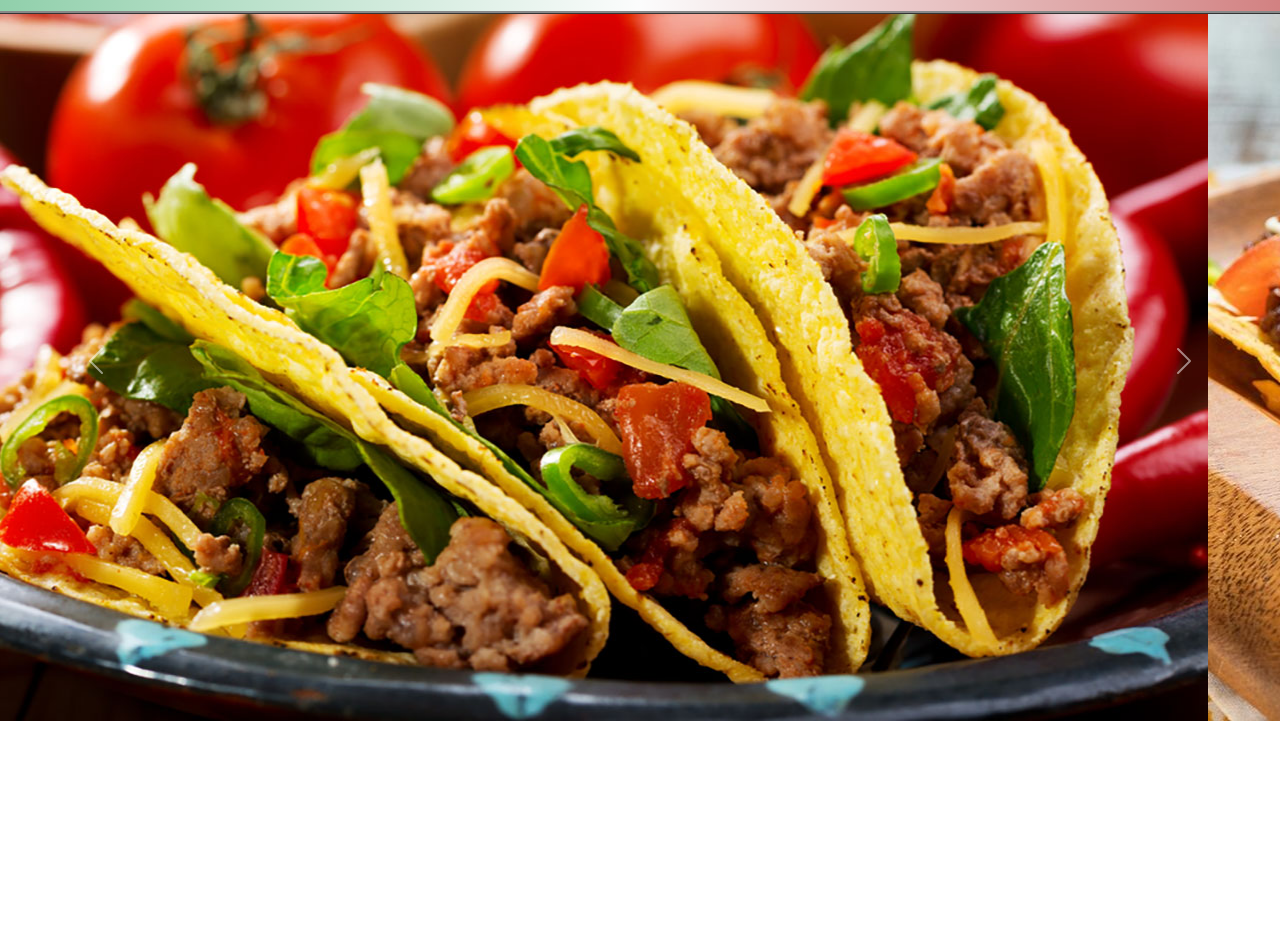
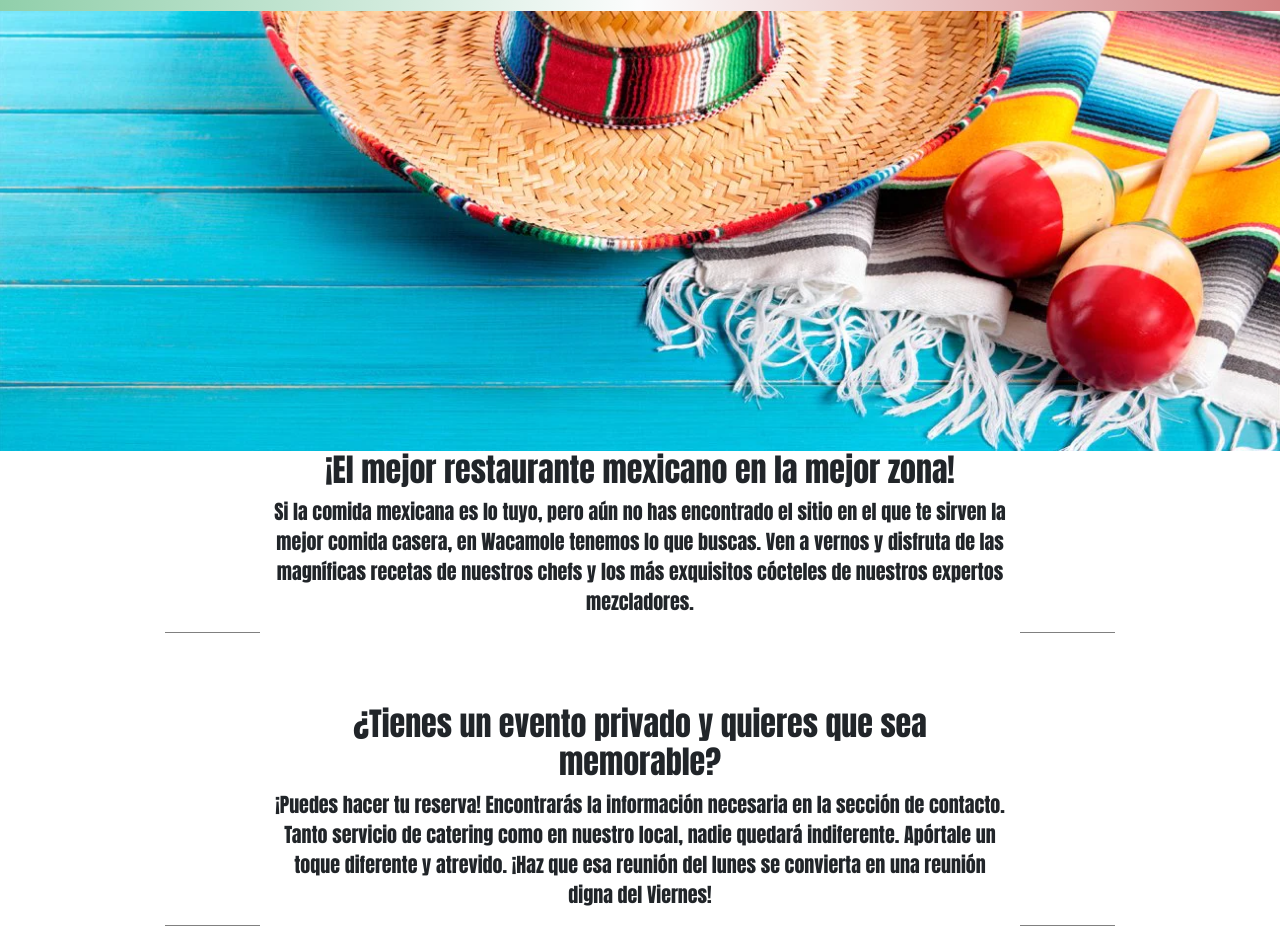
Before and after one commit to demianIsNotAvailable/FSDemian-Responsive-2.0, a plain HTML site: page index.html in a window 1280 px wide. Shown: the part 95-1021 px from the top of the page. Before the commit the page ends 816 px from the top, so only its background shows below. Drawn offline with nearby package versions, Linux system fonts and the light colour scheme.

Commit message:
Terminado. Si me da tiempo a lanzar otro commit, quedará más pulido.

```diff
--- a/css/styles.css
+++ b/css/styles.css
@@ -1,28 +1,18 @@
 * {
   font-family: Impact, Haettenschweiler, "Arial Narrow Bold", sans-serif;
 }
-
-
-
-
-
-
 
 #logo {
   height: 5rem;
 }
 
 #navegador {
-
   background: linear-gradient(
     90deg,
     rgba(41, 166, 92, 0.5035384427584135) 0%,
     rgba(255, 255, 255, 0.5035384427584135) 50%,
     rgba(172, 10, 10, 0.5035384427584135) 100%
   );
-  border-bottom-style: ridge;
-  border-bottom-width: 0.2rem;
-  border-bottom-color: #888;
 }
 
 .navbar-nav {
@@ -61,7 +51,6 @@ background: linear-gradient(
     rgba(255, 255, 255, 0.5035384427584135) 50%,
     rgba(172, 10, 10, 0.5035384427584135) 100%
   );
-
 }
 
 .capt {
@@ -69,13 +58,27 @@ background: linear-gradient(
 }
 .green {
   color: rgb(41, 166, 92);
-
 }
 .red {
-  color: rgb(212, 30, 30)
+  color: rgb(212, 30, 30);
 }
 
 .responsive {
   width: 100%;
-  height: 100%
+  height: 100%;
 }
+
+.border1 {
+  border-bottom-style: solid;
+  border-bottom-width: 0.1em;
+  border-bottom-color: grey;
+}
+
+.vw-100vw {
+  width: 95vw;
+  height: auto;
+}
+
+.texto-inicio {
+  font-size: 20px;
+}
--- a/index.html
+++ b/index.html
@@ -4,7 +4,8 @@
     <meta charset="UTF-8" />
     <meta http-equiv="X-UA-Compatible" content="IE=edge" />
     <meta name="viewport" content="width=device-width, initial-scale=1.0" />
-    <title>Document</title>
+    <title>Wacamole Restaurant</title>
+    <link rel="icon" type="image/png" href="img/favi.png" />
 
     <link
       href="https://cdn.jsdelivr.net/npm/bootstrap@5.3.0-alpha1/dist/css/bootstrap.min.css"
@@ -50,45 +51,51 @@
     </nav>
     <br /><br /><br /><br />
 
-    <!-- Carousel -->
-
-    <div
-      id="carouselExampleControls"
-      class="carousel slide"
-      data-bs-ride="carousel"
-    >
-      <div class="carousel-inner">
-        <div class="carousel-item active">
-          <img src="img/car1.jpg" class="d-block w-100" alt="..." />
+    <!-- Quiénes somos -->
+    <div class="img-inicio-1">
+      <picture>
+        <source media="(min-width: 650px)" srcset="img/nosotrospc.png" />
+        <source media="(min-width: 465px)" srcset="images/img2.png" />
+        <img src="img/nosotrosmovil.jpeg" class="vw-100" />
+      </picture>
+    </div>
+    <section id="nosotros">
+      <div class="container">
+        <div class="row">
+          <div class="col-1"></div>
+          <div class="col-1 border1"></div>
+          <div class="col-8 text-center">
+            <h2>¡El mejor restaurante mexicano en la mejor zona!</h2>
+            <p class="texto-inicio">
+              Si la comida mexicana es lo tuyo, pero aún no has encontrado el
+              sitio en el que te sirven la mejor comida casera, en Wacamole
+              tenemos lo que buscas. Ven a vernos y disfruta de las magníficas
+              recetas de nuestros chefs y los más exquisitos cócteles de
+              nuestros expertos mezcladores.
+            </p>
+          </div>
+          <div class="col-1 border1"></div>
+          <div class="col-1"></div>
         </div>
-        <div class="carousel-item">
-          <img src="img/car2.jpeg" class="d-block w-100" alt="..." />
-        </div>
-        <div class="carousel-item">
-          <img src="img/car3.jpg" class="d-block w-100" alt="..." />
+        <br /><br /><br />
+        <div class="row">
+          <div class="col-1"></div>
+          <div class="col-1 border1"></div>
+          <div class="col-8 text-center">
+            <h2>¿Tienes un evento privado y quieres que sea memorable?</h2>
+            <p class="texto-inicio">
+              ¡Puedes hacer tu reserva! Encontrarás la información necesaria en
+              la sección de contacto. Tanto servicio de catering como en nuestro
+              local, nadie quedará indiferente. Apórtale un toque diferente y
+              atrevido. ¡Haz que esa reunión del lunes se convierta en una
+              reunión digna del Viernes!
+            </p>
+          </div>
+          <div class="col-1 border1"></div>
+          <div class="col-1"></div>
         </div>
       </div>
-      <button
-        class="carousel-control-prev"
-        type="button"
-        data-bs-target="#carouselExampleControls"
-        data-bs-slide="prev"
-      >
-        <span class="carousel-control-prev-icon" aria-hidden="true"></span>
-        <span class="visually-hidden">Previous</span>
-      </button>
-      <button
-        class="carousel-control-next"
-        type="button"
-        data-bs-target="#carouselExampleControls"
-        data-bs-slide="next"
-      >
-        <span class="carousel-control-next-icon" aria-hidden="true"></span>
-        <span class="visually-hidden">Next</span>
-      </button>
-    </div>
-
-    <!-- Quiénes somos -->
+    </section>
 
     <script src="https://cdn.jsdelivr.net/npm/bootstrap@5.3.0-alpha1/dist/js/bootstrap.bundle.min.js"></script>
   </body>
```
Also changed, not shown: carta.html (+6 -4 lines), contacto.html (+10 -4 lines), img/bandera.jpg, img/favi.png (added), img/nosotrosmovil.jpeg (renamed from img/about.jpeg), img/nosotrospc.png (added), 1 other file. Lines whose indentation alone changed are shown as unchanged.
